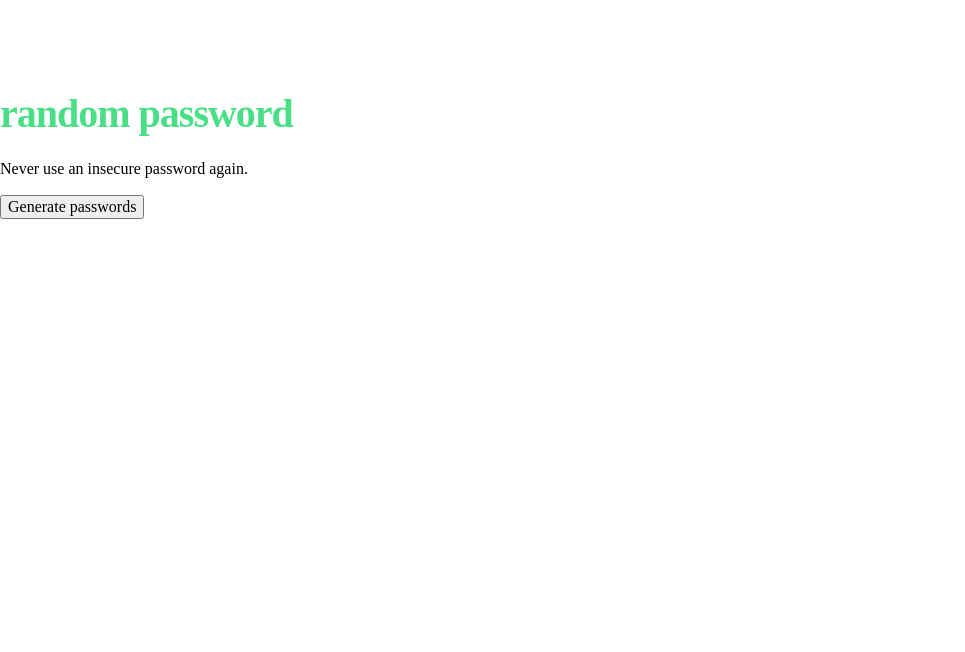
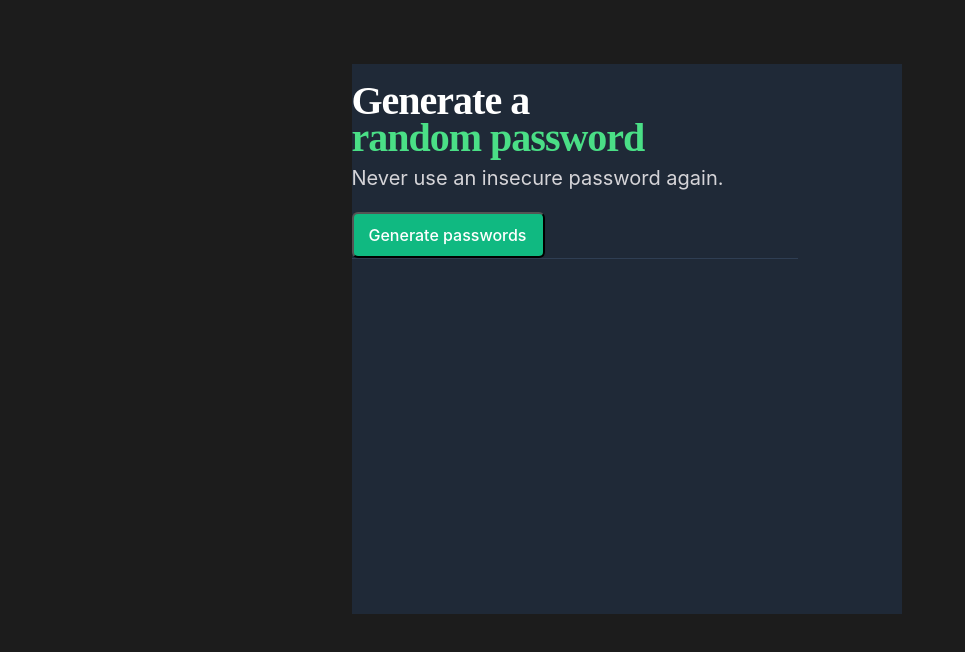
Before and after one commit to TiffyAlva/password-generator-project, a website built with Vite: page index.html in a window 1280 px wide. Shown: the whole page, without its empty margins (0-965 px from the left). Built offline with nearby package versions, Linux system fonts and the light colour scheme.

Commit message:
added button

```diff
--- a/index.css
+++ b/index.css
@@ -1,16 +1,35 @@
 body {
-    margin: 0;
+    background: #1C1C1C;
+    display: flex;
+    width: 1253px;
+    height: 678px;
+    padding-top: 64px 47px 64px 62px;
+    justify-content: center;
+    align-items: center;
+
+
+
 }
 
+.container {
+    background: #1F2937;
+    width: 550px;
+    height: 550px;
+    flex-shrink: 0;
+}
 
-/*Heading*/
+    /*Heading*/
 h1 {
     font-family: Karla;
     font-size: 40px;
     font-style: normal;
     font-weight: 800;
-    line-height: 40px; /* 100% */
+    line-height: 20px; /* 100% */
     letter-spacing: -1px;
+    width: 354px;
+    height: 10px;
+
+
    }
 
    .generate-a-text {
@@ -20,3 +39,37 @@ h1 {
    .random-password-text {
        color: #4ADF86;
    }
+
+   .support-text {
+     color: var(--medium-grey, #D5D4D8);
+     font-family: Inter;
+     font-size: 20px;
+     font-style: normal;
+     font-weight: 400;
+     line-height: 28px;
+   }
+
+   button {
+    color: var(--white, #FFF);
+    font-family: Inter;
+    font-size: 16px;
+    font-style: normal;
+    font-weight: 500;
+    line-height: 24px;
+    display: inline-flex;
+    padding: 9px 17px 9px 15px;
+    justify-content: center;
+    align-items: center;
+    gap: 12px;
+    border-radius: 6px;
+    background: #10B981;
+    /* shadow/sm */
+    box-shadow: 0px 1px 2px 0px rgba(0, 0, 0, 0.05);
+   }
+
+   #line {
+    background: #2F3E53;
+    width: 446px;
+    height: 1px;
+
+   }
--- a/index.html
+++ b/index.html
@@ -3,11 +3,13 @@
         <link rel="stylesheet" href="index.css">
     </head>
     <body>
-        <div>
+        <div class="container">
             <h1 class = "generate-a-text">Generate a</h1>
             <h1 class = "random-password-text">random password</h1>
-              <p>Never use an insecure password again.</p>
+              <div class = "support-text">
+                <p>Never use an insecure password again.</p>
             <button>Generate passwords</button>
+            <div id="line"></div>
         </div>
         <script src="index.js"></script>
     </body>
```
